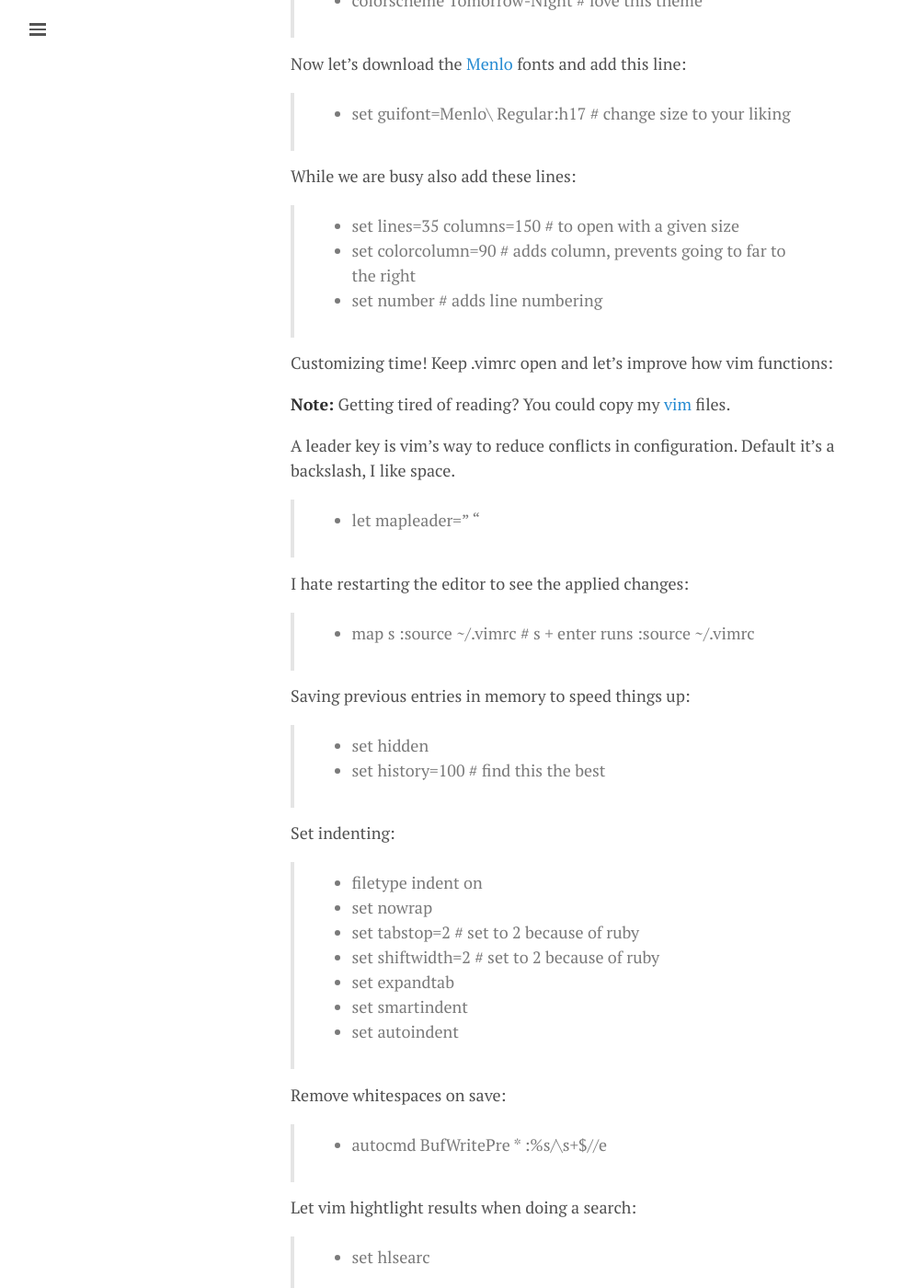
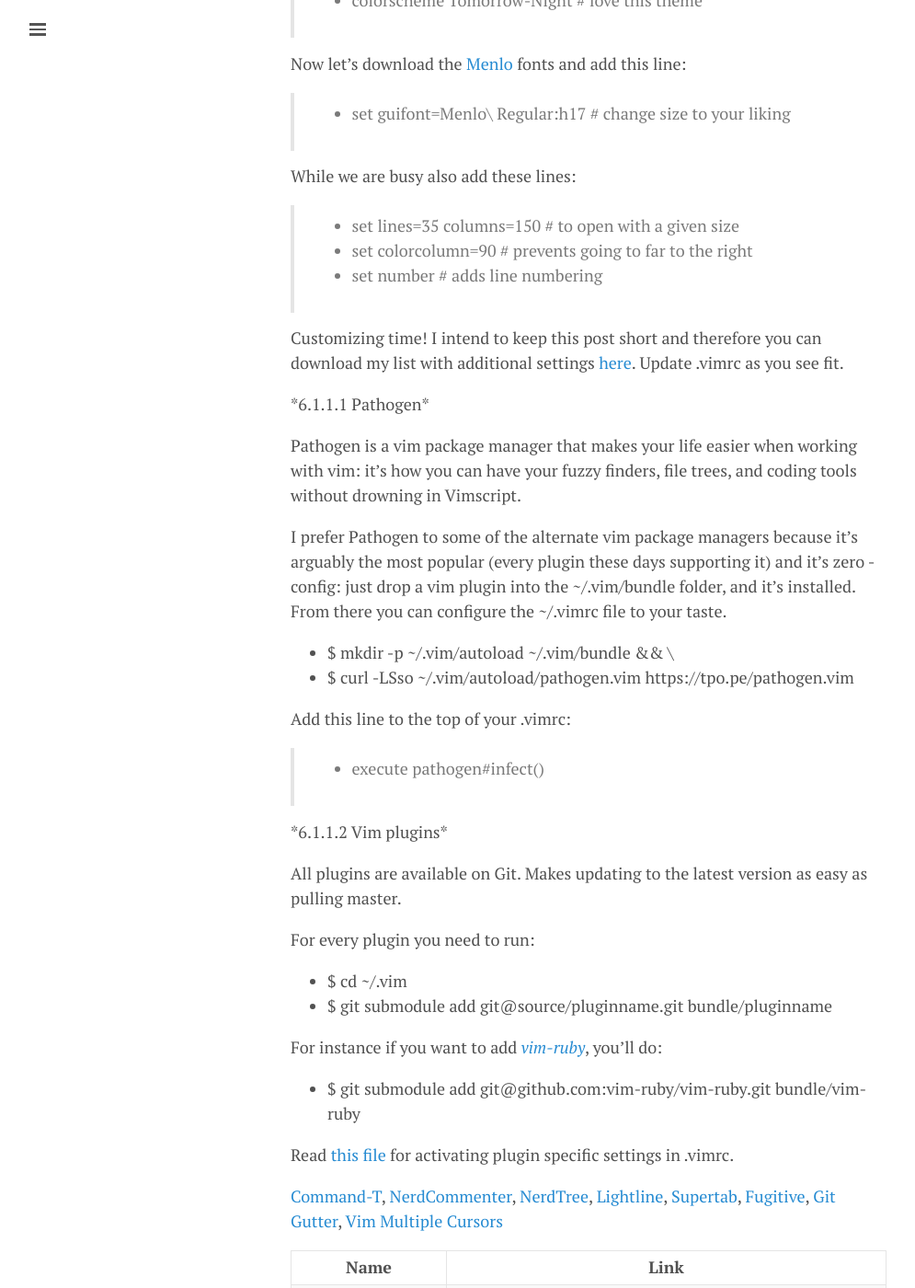
Before and after one commit to lgeurts/lgeurts.github.io, a Jekyll site: the page built from _posts/2017-07-11-bunsenlabs-linux-setup-notes-for dell-inspiron-6000.md, in a window 1280 px wide and 1400 px high, scrolled down 6085 px. Shown: the whole window at 92% size, without its empty margins (0-995 px from the left). Built offline with Jekyll 4.4.1, drawn with Linux system fonts in a browser that asks for light colours; nearby versions of some CDN libraries; comment, search, counter and statistics services are not loaded; some of the changed text lies outside the part shown.

Commit message:
Update 2017-07-11-bunsenlabs-linux-setup-notes-for dell-inspiron-6000.md

```diff
--- a/_posts/2017-07-11-bunsenlabs-linux-setup-notes-for dell-inspiron-6000.md
+++ b/_posts/2017-07-11-bunsenlabs-linux-setup-notes-for dell-inspiron-6000.md
@@ -192,62 +192,10 @@
 While we are busy also add these lines:
 
 > * set lines=35 columns=150 # to open with a given size
-> * set colorcolumn=90 # adds column, prevents going to far to the right
+> * set colorcolumn=90 # prevents going to far to the right
 > * set number # adds line numbering
 
-Customizing time! Keep .vimrc open and let’s improve how vim functions:
-
-**Note:** Getting tired of reading? You could copy my [vim](https://github.com/lgeurts/BunsenLabs-Setup/tree/master/.vim) files.
-
-A leader key is vim’s way to reduce conflicts in configuration. Default it’s a backslash, I like space.
-
-> * let mapleader=" "
-
-I hate restarting the editor to see the applied changes:
-
-> * map <leader>s :source ~/.vimrc<CR> # s + enter runs :source ~/.vimrc
-
-Saving previous entries in memory to speed things up:
-
-> * set hidden
-> * set history=100 # find this the best
-
-Set indenting:
-
-> * filetype indent on
-> * set nowrap
-> * set tabstop=2 # set to 2 because of ruby
-> * set shiftwidth=2 # set to 2 because of ruby
-> * set expandtab
-> * set smartindent
-> * set autoindent
-
-Remove whitespaces on save:
-
-> * autocmd BufWritePre * :%s/\s\+$//e
-
-Let vim hightlight results when doing a search:
-
-> * set hlsearc
-
-Set a key to cancel search:
-
-> * nnoremap <silent> <Esc> :nohlsearch<Bar>:echo<CR> # escape cancels search
-
-Change default vim mapping to using arrows:
-
-> * map <D-A-RIGHT> <C-w>l
-> * map <D-A-LEFT> <C-w>h
-> * map <D-A-DOWN> <C-w><C-w>
-> * map <D-A-UP> <C-w>W
-
-Quickly reload previously opened file:
-
-> * nnoremap <Leader><Leader> :e#<CR> # press leader twice
-
-Hightlight matching when selecting a parenthesis:
-
-> * set showmatch
+Customizing time! I intend to keep this post short and therefore you can download my list with additional settings [here](/assets/vim-custom-settings.txt). Update .vimrc as you see fit.
 
  \*6.1.1.1 Pathogen\*
 
@@ -264,7 +212,7 @@
 
 \*6.1.1.2 Vim plugins\*
 
-All the following vim plugins are available on Git. Makes updating to the latest version as easy as pulling master.
+All plugins are available on Git. Makes updating to the latest version as easy as pulling master.
 
 For every plugin you need to run:
 
@@ -275,47 +223,14 @@
 
 - $ git submodule add git@github.com:vim-ruby/vim-ruby.git bundle/vim-ruby
 
-Cycling thru the plugins, keep your .vimrc open for editing.
+Read [this file](assets/vim-plugin-settings) for activating plugin specific settings in .vimrc.
 
-[Command-T](https://github.com/wincent/command-t/)
+[Command-T](https://github.com/wincent/command-t/), [NerdCommenter](https://github.com/scrooloose/nerdcommenter), [NerdTree](https://github.com/scrooloose/nerdtree), [Lightline](https://github.com/itchyny/lightline.vim), [Supertab](https://github.com/ervandew/supertab), [Fugitive](https://github.com/tpope/vim-fugitive), [Git Gutter](https://github.com/airblade/vim-gitgutter),
+[Vim Multiple Cursors](https://github.com/terryma/vim-multiple-cursors/)
 
-Reindex new files:
-> * noremap <Leader>r :CommandTFlush<CR>
-
-[NerdCommenter](https://github.com/scrooloose/nerdcommenter)
-
-[NerdTree](https://github.com/scrooloose/nerdtree)
-
-Open a node using the right arrow:
-> * let NERDTreeMapActivateNode='<right>'
-
-Show hidden files:
-> * let NERDTreeShowHidden=1
-
-Toggle the tree display:
-> * nmap <leader>n :NERDTreeToggle<CR>
-
-Locate focused file in the tree:
-> * nmap <leader>j :NERDTreeFind<CR>
-
-Always open tree when booting vim:
-> * autocmd VimEnter * NERDTree
-> * autocmd VimEnter * wincmd p
-
-Hide useless files:
-> * let NERDTreeIgnore=['\.DS_Store', '\~$', '\.swp']
-
-[Lightline](https://github.com/itchyny/lightline.vim)
-
-[Supertab](https://github.com/ervandew/supertab)
-
-[Fugitive](https://github.com/tpope/vim-fugitive)
-
-[Git Gutter](https://github.com/airblade/vim-gitgutter)
-Always display gutter:
-> * let g:gitgutter_sign_column_always=1
-
-[Vim Multiple Cursors](https://github.com/terryma/vim-multiple-cursors/)
+Name         | Link
+------------ | --------
+Bundler.vim  | https://github.com/tpope/vim-bundler
 
 [Bundler.vim](https://github.com/tpope/vim-bundler)
 
```
